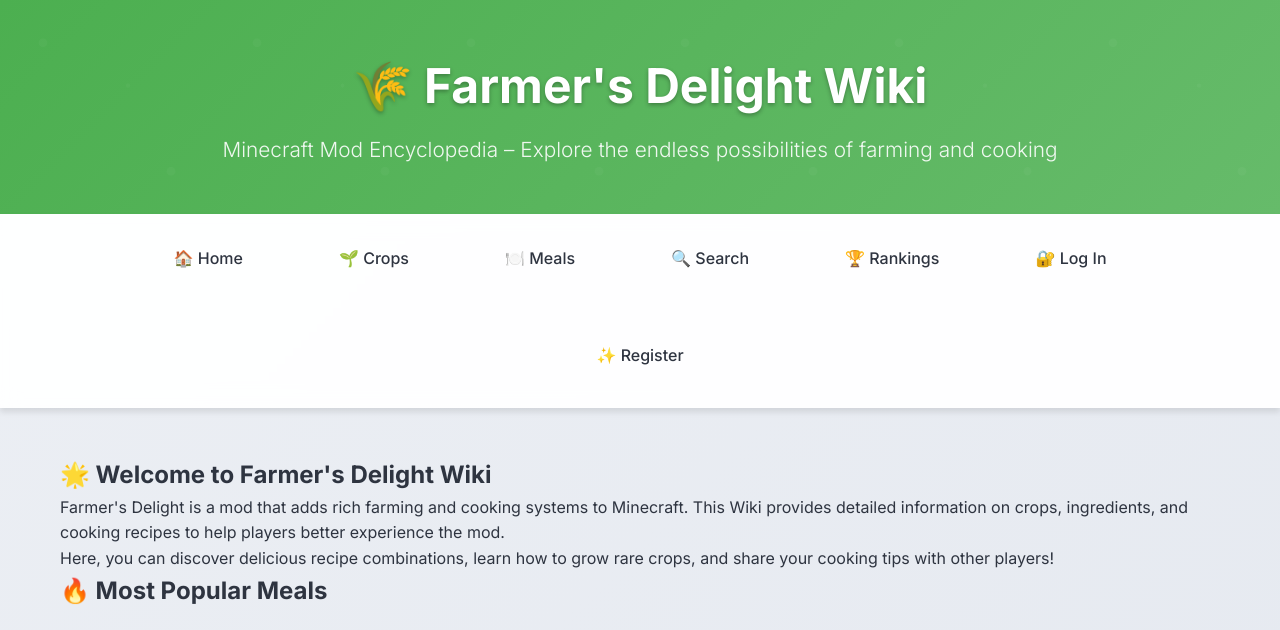
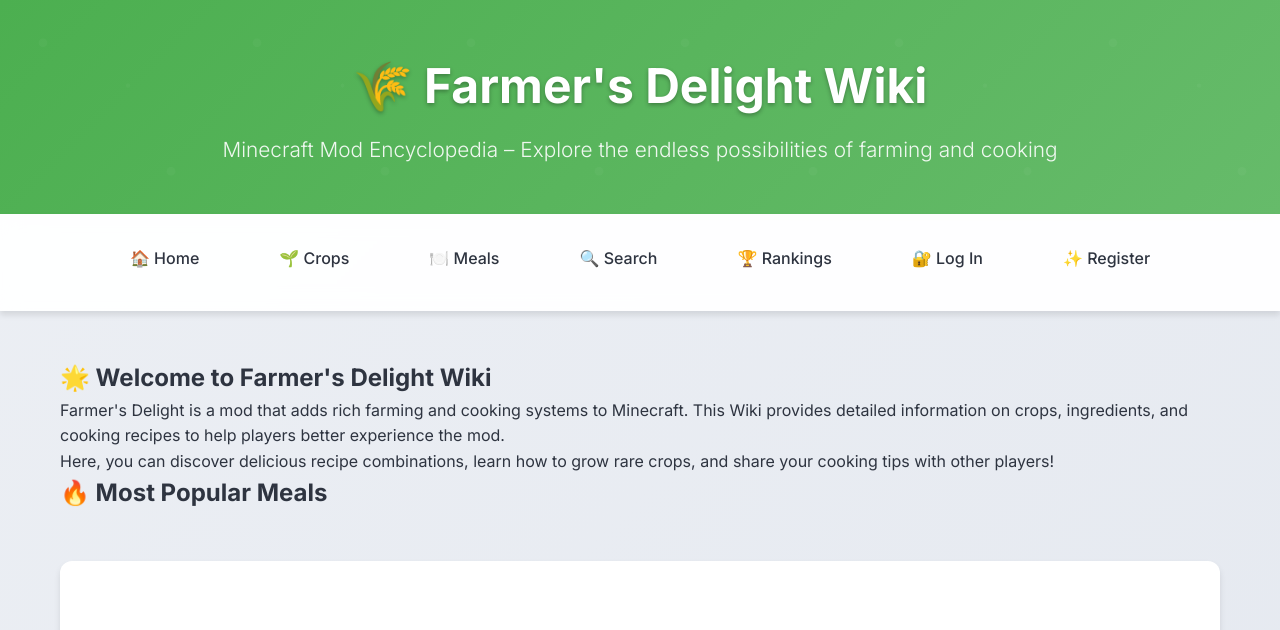
Before and after one commit to Woxine/Web_app_assessment, a Flask app: page / in a window 1280 px wide. Shown: the top 630 px of the page. Run offline with Flask 3, Linux system fonts and the light colour scheme; data that the repository does not hold is empty; some libraries are stand-ins or nearby versions.

Commit message:
The final version

```diff
--- a/app/static/css/style.css
+++ b/app/static/css/style.css
@@ -95,7 +95,7 @@
     display: flex;
     flex-wrap: wrap;
     justify-content: center;
-    gap: 2rem; /* 减少间距以防止换行 */
+    gap: 1rem; /* 减少间距以防止换行 */
     padding: 0;
     margin: 0;
 }
```
Also changed, not shown: app.db.
